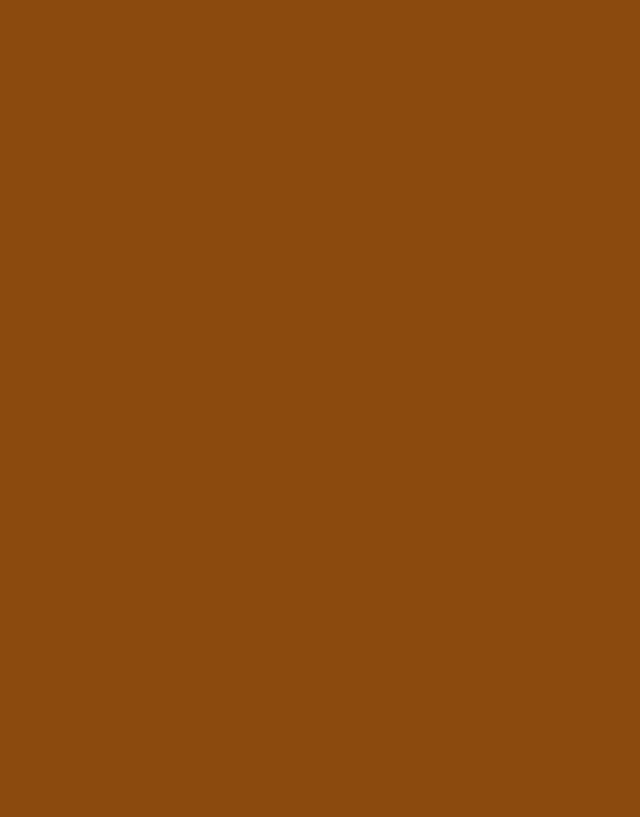
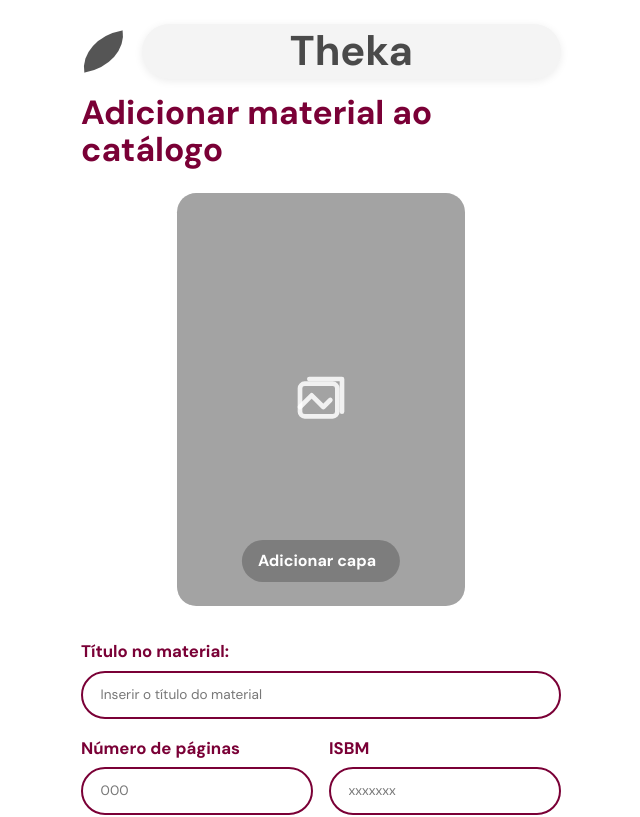
Before and after one commit to ramonfbmiranda/desafio-react-eject, a React (Vite) app: page /adicionar-material in a window 1280 px wide. Before the commit this address had no page. Shown: the top 817 px of the page, without its empty margins (319-959 px from the left). Built offline with nearby package versions, Linux system fonts and the light colour scheme.

Commit message:
feat: adição de páginas de material

```diff
--- a/src/App.jsx
+++ b/src/App.jsx
@@ -4,6 +4,8 @@
 import RedefinirSenha from "./pages/RedefinirSenha";
 import Cadastro from "./pages/Cadastro";
 import Acervo from "./pages/Acervo";
+import AdicionarMaterial from "./pages/AdicionarMaterial";
+import EditarMaterial from "./pages/EditarMaterial";
 
 function App() {
   return (
@@ -14,6 +16,8 @@
       <Route path="/redefinir-senha" element={<RedefinirSenha />} />
       <Route path="/cadastro" element={<Cadastro />} />
       <Route path="/acervo" element={<Acervo />} />
+      <Route path="/adicionar-material" element={<AdicionarMaterial />} />
+      <Route path="/editar-material" element={<EditarMaterial />} />
     </Routes>
   );
 }
--- /dev/null
+++ b/src/pages/AdicionarMaterial.jsx
@@ -0,0 +1,7 @@
+import FormMaterial from "../components/FormMaterial";
+
+function AdicionarMaterial() {
+  return <FormMaterial modo="adicionar" />;
+}
+
+export default AdicionarMaterial;
--- /dev/null
+++ b/src/pages/EditarMaterial.jsx
@@ -0,0 +1,7 @@
+import FormMaterial from "../components/FormMaterial";
+
+function EditarMaterial() {
+  return <FormMaterial modo="editar" />;
+}
+
+export default EditarMaterial;
```
